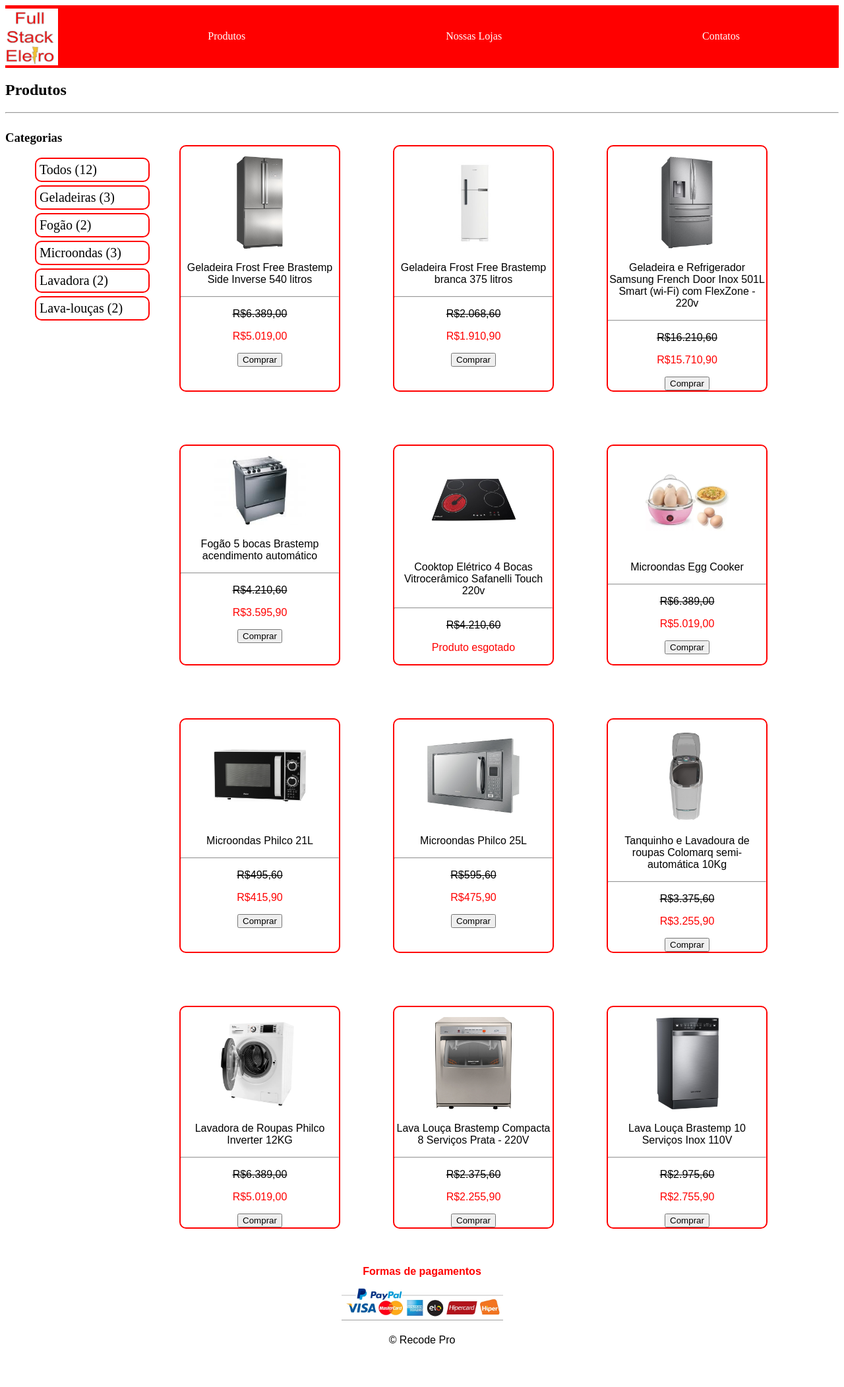
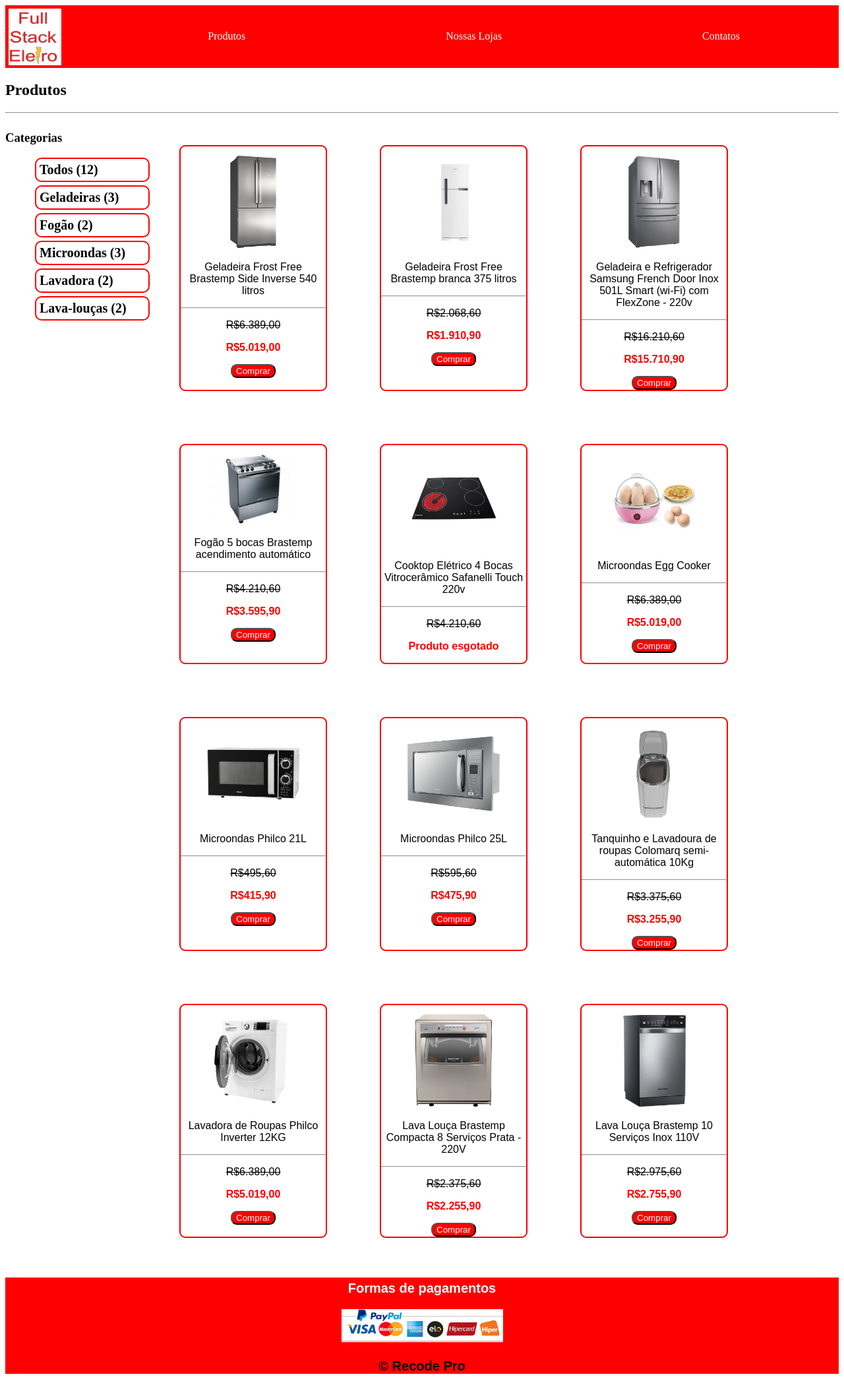
Before and after one commit to nathanymendonca/full-stack-eletro, a PHP site: page /produtos.html in a window 1280 px wide. Shown: the whole page at 66% size. Before the commit the page ends 2037 px from the top, so only its background shows below. Run offline with PHP 8.4, Linux system fonts and the light colour scheme.

Commit message:
atualizacoes no projeto

```diff
--- a/CSS/estilo.css
+++ b/CSS/estilo.css
@@ -3,7 +3,8 @@
 }
 
 #formas_pagamento{
-color: red;
+color: white;
+padding-top: 5px;
 }
 
 .menu{
@@ -27,11 +28,22 @@
 #rodape{
     text-align: center;
     bottom: 100%;
+    background-color: red;
+    padding: -0.1px;
+    font-weight: bold;
+    font-size: 20px;
+
+
 
 }
 
 #rodapeprodutos{
     text-align: center;
+    background-color: red;
+    padding: -0.1px;
+    font-weight: bold;
+    font-size: 20px
+
 
 }
 .tamanho{
@@ -57,8 +69,13 @@
 .logo img{
     width: 80px;
     padding-top: 5px;
+    padding-left: 5px;
 }
 
+#contrucao{
+    padding-top: 50px;
+    padding-left: 400px;
+}
 #menu a{
     padding: 150px;
     text-decoration: none;
@@ -87,6 +104,7 @@
     margin: 5px;
     border-radius: 10px;
     list-style: none;
+    font-weight: bold;
 }
 
 #menu-lateral li:hover{
@@ -96,13 +114,12 @@
 
 
 .produto{
-    width: 240px;
+    width: 220px;
     border: 2px solid red;
     text-align: center;
     margin: 40px;
-    padding-top: 15px;
-    border-radius: 10px;
-
+    padding-top: 14px;
+    border-radius: 9px;
 
 
 }
@@ -112,13 +129,21 @@
 }
 .produto .promocao{
     color: red;
+    font-weight: bold;
+
 }
 #Produtos{
     display:flex;
     flex-wrap: wrap;
 }
 
+.comprar{
+    background-color: red;
+    color: white;
+    border-radius: 9px;
 
+
+}
 #contatoPrincipal{
 display: flex;
 justify-content:space-around;
@@ -128,6 +153,7 @@
 #divFormulario{
 margin: 40px;
 font-size: 20px;
+font-weight: bold;
 
 }
 
@@ -135,6 +161,7 @@
 margin: 40px;
 padding-right: 45px;
 font-size: 20px;
+font-weight: bold;
 }
 
 form, input{
```
